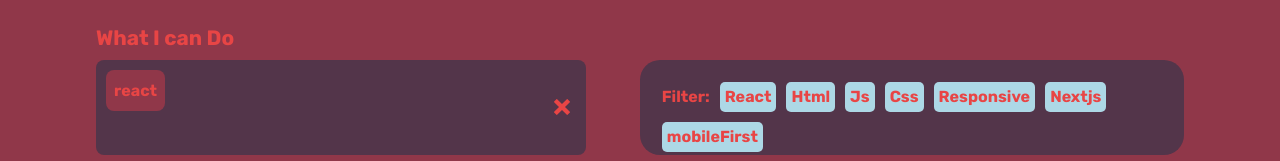
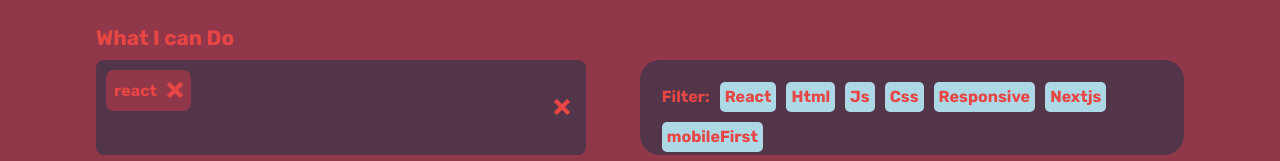
Before and after one commit to jyunakaike/Portfolio, a React app: page / in a window 1280 px wide. Both pictures are taken after a click on the element "React". Shown: the part 1683-1844 px from the top of the page. Built offline with nearby package versions, Linux system fonts and the light colour scheme.

Commit message:
feat: remove filter card  with onCLick

```diff
--- a/src/Components/Experience/index.js
+++ b/src/Components/Experience/index.js
@@ -23,7 +23,7 @@ export const Experience = () => {
     setShowEtiquete([]);
   }
 
-  const clearFilterItem = () => {
+  const clearFilterItem = (i) => {
     const arr = showEtiquete.filter((item) => item !== i)
     setShowEtiquete(arr);
   }
@@ -54,7 +54,7 @@ export const Experience = () => {
                     {
                       (showEtiquete)
                         ?
-                        showEtiquete.map(etiquete => <div className='Experience-input-container-filter'>{etiquete}</div>)
+                        showEtiquete.map(etiquete => <div key={etiquete} className='Experience-input-container-filter' >{etiquete} <ImCross onClick={()=>clearFilterItem(etiquete)}/></div>)
                         :
                         null
                     }
--- a/src/Components/Experience/style.css
+++ b/src/Components/Experience/style.css
@@ -97,9 +97,14 @@
     border-radius: 8px;
     padding: 0% 2%;
     background-color: var(--brown);
-    display: grid;
-    place-items: center;
+    /* display: grid;
+    place-items: center; */
     font-weight: 800;
+    display:flex;
+        justify-content: center;
+        align-items: center;
+    gap:10px;
+
 }
 
 
```
